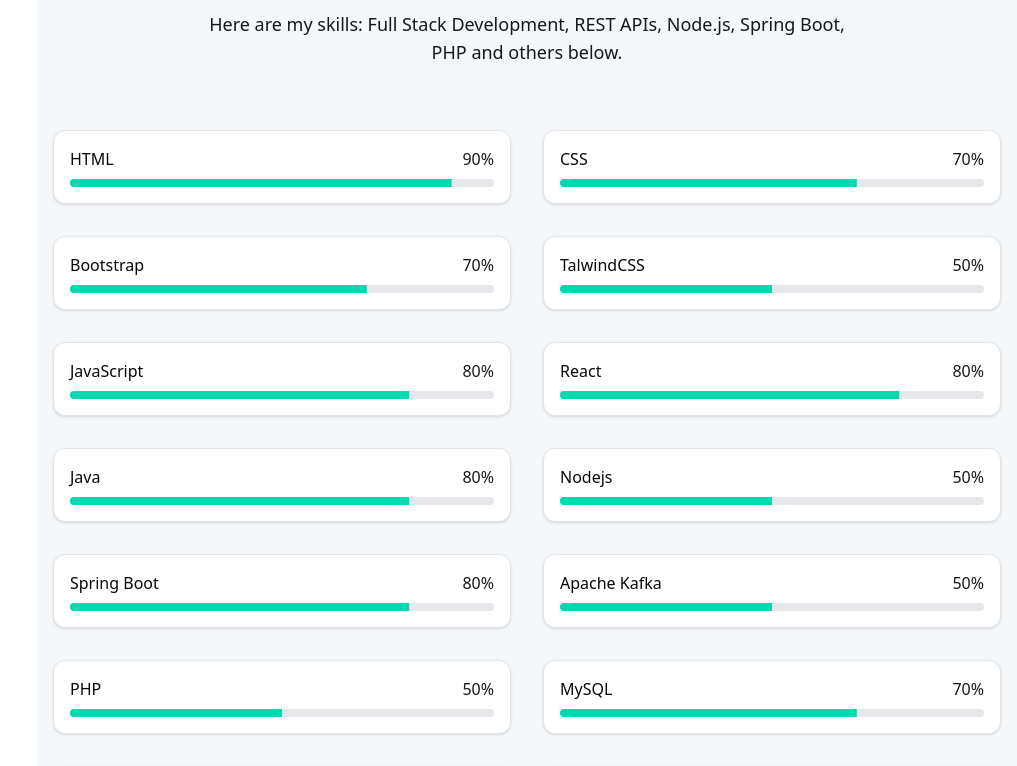
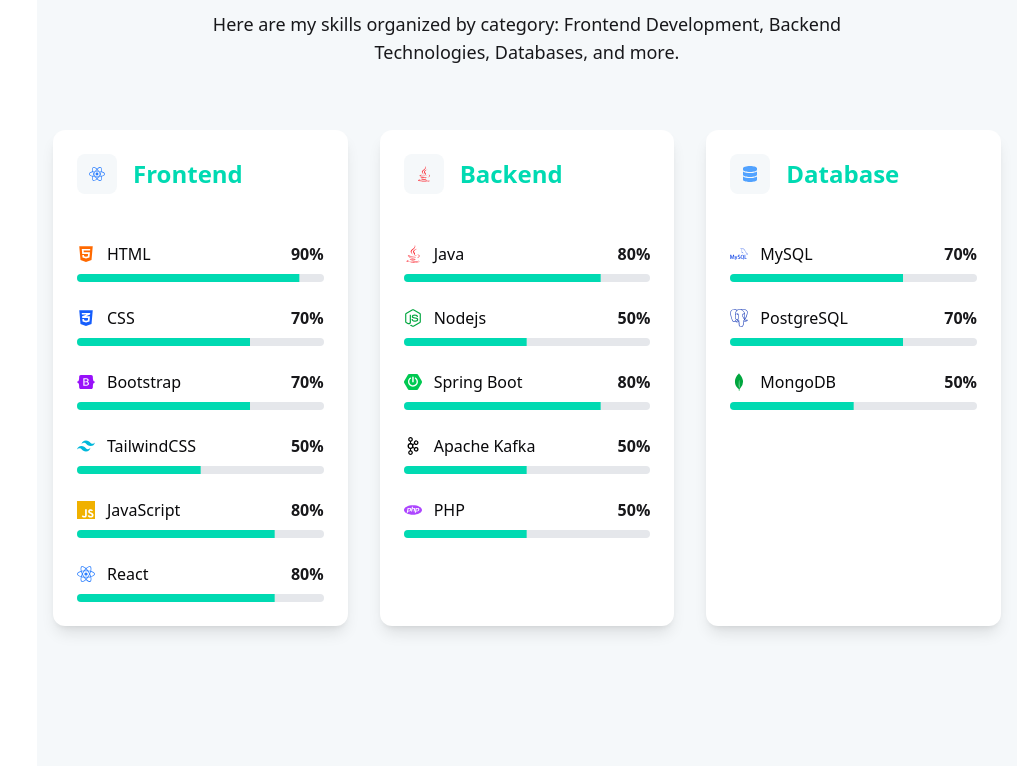
Before and after one commit to Anupamlugun/portfolio2, a Next.js app: page / in a window 1280 px wide. Shown: the part 1640-2406 px from the top of the page, without its empty margins (263-1280 px from the left). Built offline with nearby package versions, Linux system fonts and the light colour scheme.

Commit message:
Refactor Skills component to categorize skills and add icons for better presentation

```diff
--- a/src/app/components/Skills.js
+++ b/src/app/components/Skills.js
@@ -1,22 +1,59 @@
 import { Card, CardContent } from "@/components/ui/card";
 import { Progress } from "@/components/ui/progress";
+import {
+  FaHtml5,
+  FaCss3Alt,
+  FaBootstrap,
+  FaReact,
+  FaNodeJs,
+  FaJava,
+  FaDatabase
+} from "react-icons/fa";
+import {
+  SiTailwindcss,
+  SiJavascript,
+  SiSpringboot,
+  SiApachekafka,
+  SiMysql,
+  SiPostgresql,
+  SiMongodb,
+  SiPhp
+} from "react-icons/si";
 
 export default function Skills() {
-  const skills = [
-    { name: "HTML", value: 90 },
-    { name: "CSS", value: 70 },
-    { name: "Bootstrap", value: 70 },
-    { name: "TalwindCSS", value: 50 },
-    { name: "JavaScript", value: 80 },
-    { name: "React", value: 80 },
-    { name: "Java", value: 80 },
-    { name: "Nodejs", value: 50 },
-    { name: "Spring Boot", value: 80 },
-    { name: "Apache Kafka", value: 50 },
-    { name: "PHP", value: 50 },
-    { name: "MySQL", value: 70 },
-    { name: "PostgreSQL", value: 70 },
-    { name: "MongoDB", value: 50 },
+  const skillCategories = [
+    {
+      title: "Frontend",
+      icon: <FaReact className="text-blue-500" />,
+      skills: [
+        { name: "HTML", value: 90, icon: <FaHtml5 className="text-orange-500" /> },
+        { name: "CSS", value: 70, icon: <FaCss3Alt className="text-blue-600" /> },
+        { name: "Bootstrap", value: 70, icon: <FaBootstrap className="text-purple-600" /> },
+        { name: "TailwindCSS", value: 50, icon: <SiTailwindcss className="text-cyan-500" /> },
+        { name: "JavaScript", value: 80, icon: <SiJavascript className="text-yellow-500" /> },
+        { name: "React", value: 80, icon: <FaReact className="text-blue-500" /> },
+      ]
+    },
+    {
+      title: "Backend",
+      icon: <FaJava className="text-red-500" />,
+      skills: [
+        { name: "Java", value: 80, icon: <FaJava className="text-red-500" /> },
+        { name: "Nodejs", value: 50, icon: <FaNodeJs className="text-green-600" /> },
+        { name: "Spring Boot", value: 80, icon: <SiSpringboot className="text-green-500" /> },
+        { name: "Apache Kafka", value: 50, icon: <SiApachekafka className="text-black" /> },
+        { name: "PHP", value: 50, icon: <SiPhp className="text-purple-500" /> },
+      ]
+    },
+    {
+      title: "Database",
+      icon: <FaDatabase className="text-blue-400" />,
+      skills: [
+        { name: "MySQL", value: 70, icon: <SiMysql className="text-blue-700" /> },
+        { name: "PostgreSQL", value: 70, icon: <SiPostgresql className="text-blue-800" /> },
+        { name: "MongoDB", value: 50, icon: <SiMongodb className="text-green-600" /> },
+      ]
+    }
   ];
 
   return (
@@ -26,22 +63,34 @@
         <div className="mb-16 text-center" data-aos="fade-up">
           <h2 className="text-4xl font-bold text-mythemecolor mb-4">Skills</h2>
           <p className="text-lg text-brand-soft-foreground max-w-2xl mx-auto">
-            Here are my skills: Full Stack Development, REST APIs, Node.js,
-            Spring Boot, PHP and others below.
+            Here are my skills organized by category: Frontend Development, Backend Technologies, Databases, and more.
           </p>
         </div>
 
-        <div
-          className="grid grid-cols-1 gap-8 md:grid-cols-2 px-4"
+        <div className="grid grid-cols-1 md:grid-cols-2 lg:grid-cols-3 gap-8 px-4">
+          {skillCategories.map((category, categoryIndex) => (
+            <Card
+              key={categoryIndex}
+              className="p-6 shadow-lg bg-card border-0"
               data-aos="fade-up"
-          data-aos-delay="100"
+              data-aos-delay={categoryIndex * 100}
             >
-          {skills.map((skill, index) => (
-            <Card key={index} className="p-4 shadow-sm bg-card">
-              <CardContent className="p-0">
-                <div className="mb-2 flex justify-between">
-                  <span className="font-medium">{skill.name}</span>
-                  <span className="text-brand-soft-foreground">
+              <div className="flex items-center mb-6">
+                <div className="p-3 rounded-lg bg-brand-soft mr-4">
+                  {category.icon}
+                </div>
+                <h3 className="text-2xl font-bold text-mythemecolor">{category.title}</h3>
+              </div>
+
+              <CardContent className="p-0 space-y-6">
+                {category.skills.map((skill, index) => (
+                  <div key={index}>
+                    <div className="flex items-center mb-2">
+                      <div className="mr-3 text-lg">
+                        {skill.icon}
+                      </div>
+                      <span className="font-medium flex-grow">{skill.name}</span>
+                      <span className="text-brand-soft-foreground font-semibold">
                         {skill.value}%
                       </span>
                     </div>
@@ -55,6 +104,8 @@
                       aria-valuemax={100}
                       aria-valuenow={skill.value}
                     />
+                  </div>
+                ))}
               </CardContent>
             </Card>
           ))}
```
Also changed, not shown: 1 other file (tests, documents, lock files or other folders). Lines whose indentation alone changed are shown as unchanged.
